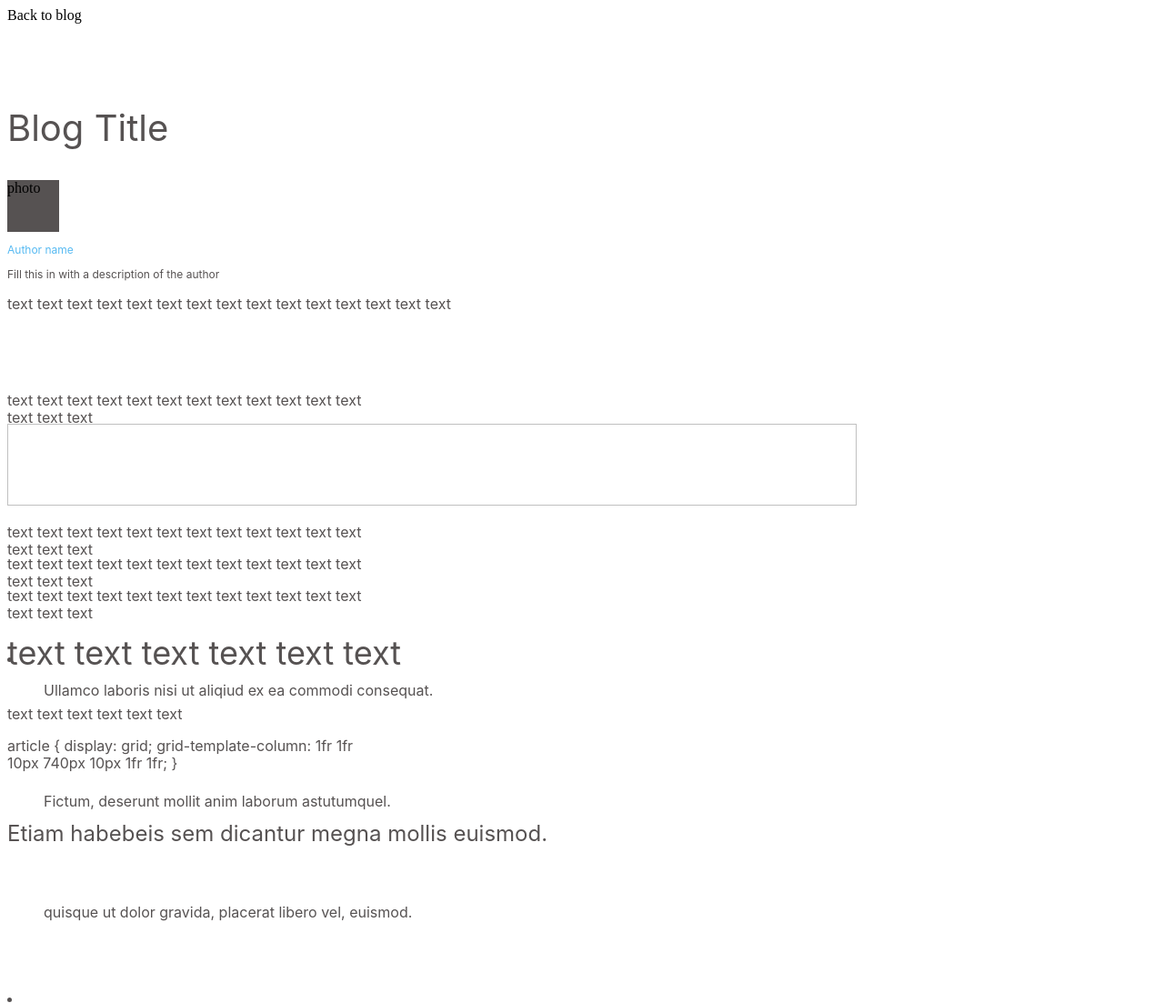
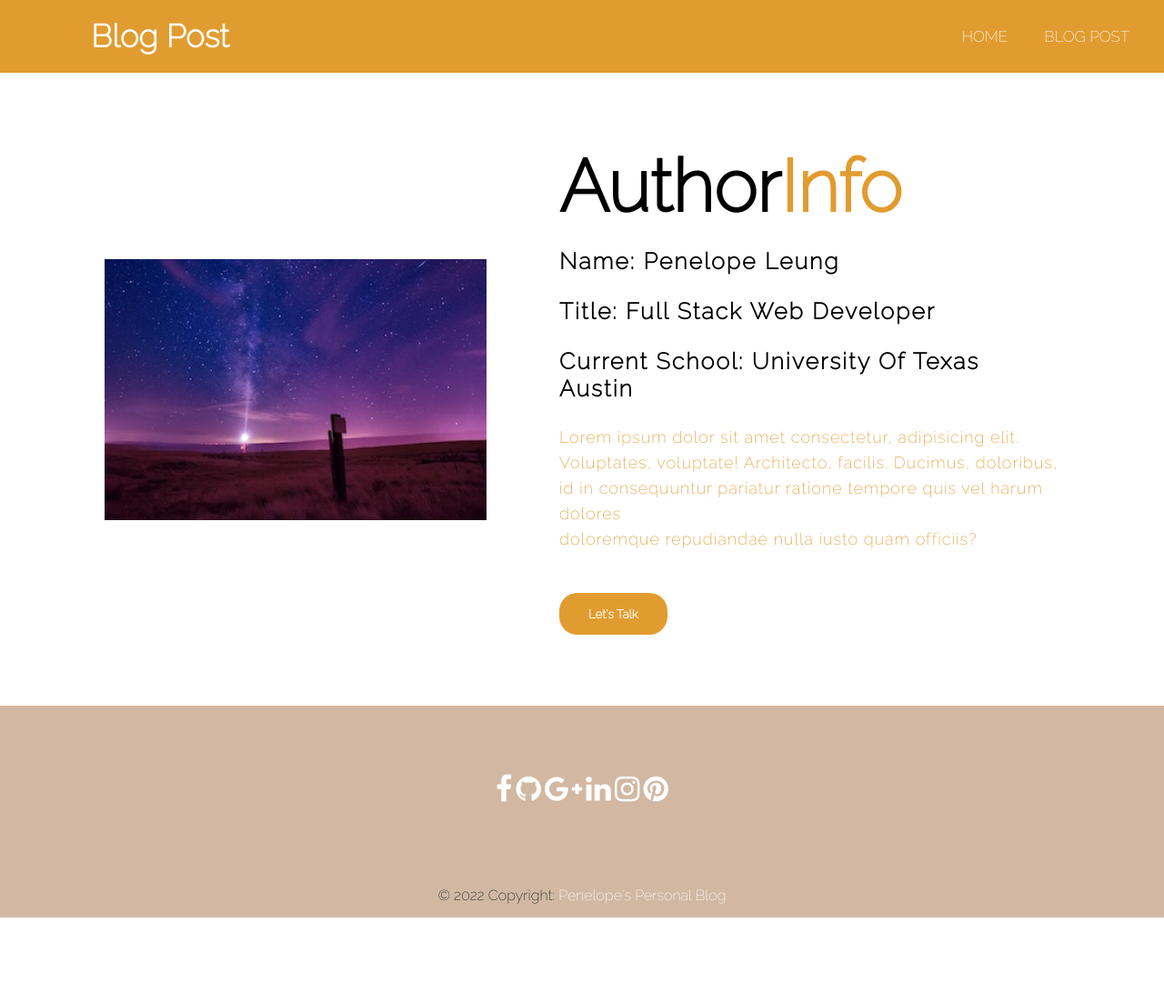
Before and after one commit to penelope-leung/personal-blog, a plain HTML site: page blog-post.html in a window 1280 px wide. Shown: the top 1103 px of the page at 91% size. After the commit the page ends 1009 px from the top, so only its background shows below. Drawn offline with Linux system fonts and the light colour scheme.

Commit message:
modified blod-post and post.css

```diff
--- a/CSS/post.css
+++ b/CSS/post.css
@@ -1,196 +1,123 @@
-header {
-  /* position: absolute; */
-  width: 1272px;
-  height: 76px;
+@import url("https://fonts.googleapis.com/css2?family=Noto+Sans:ital,wght@0,200;1,300&family=Raleway:wght@200&display=swap");
 
-  background: #ffffff;
+* {
+  margin: 0px;
+  padding: 0px;
+  box-sizing: border-box;
+  font-family: "Noto Sans", sans-serif;
+  font-family: "Raleway", sans-serif;
+}
+body {
+  margin-top: 0px;
+  padding: 0;
+  /* color: #fff;
+  background: #363636; */
+}
+nav {
+  background: #e19c30;
+  height: 80px;
+  width: 100%;
 }
 
-.container {
-  /* position: absolute; */
-  width: 1272px;
-  height: 76px;
-
-  background: #ffffff;
+label.logo {
+  color: white;
+  font-size: 35px;
+  line-height: 80px;
+  padding: 0 100px;
+  font-weight: bold;
 }
 
-.blogtitle {
-  /* position: absolute; */
-  width: 178px;
-  height: 48px;
-
-  font-family: "Inter";
-  font-style: normal;
-  font-weight: 400;
-  font-size: 40px;
-  line-height: 48px;
-
-  color: #565252;
+nav ul {
+  float: right;
+  margin-right: 20px;
 }
-
-.img {
-  /* position: absolute; */
-  width: 57px;
-  height: 57px;
-
-  background: #565252;
+nav ul li {
+  display: inline-block;
+  line-height: 80px;
+  margin: 0 5px;
 }
-
-.autherName {
-  /* position: absolute; */
-  width: 75px;
-  height: 15px;
-
-  font-family: "Inter";
-  font-style: normal;
-  font-weight: 400;
-  font-size: 12px;
-  line-height: 15px;
-  /* identical to box height */
-
-  color: #57baf2;
+nav ul li a {
+  color: white;
+  font-size: 17px;
+  padding: 7px 13px;
+  border-radius: 3px;
+  text-transform: uppercase;
 }
-.authorDescription {
-  /* position: absolute; */
-  width: 250px;
-  height: 15px;
-
-  font-family: "Inter";
-  font-style: normal;
-  font-weight: 400;
-  font-size: 12px;
-  line-height: 15px;
-  /* identical to box height */
-
-  color: #565252;
+footer {
+  /* margin-top: 320px; */
+  background: rgb(210, 184, 162);
 }
-
-.content1 {
-  /* position: absolute; */
-  width: 934px;
-  height: 90px;
-
-  font-family: "Inter";
-  font-style: normal;
-  font-weight: 400;
-  font-size: 16px;
-  line-height: 19px;
-
-  color: #565252;
+a:link {
+  color: #fff;
+  text-decoration: none;
 }
-
-.banner {
-  /* position: absolute; */
-  width: 934px;
-  height: 90px;
-
-  font-family: "Inter";
-  font-style: normal;
-  font-weight: 400;
-  font-size: 16px;
-  line-height: 19px;
-
-  color: #565252;
+a:visited {
+  color: #fff;
+  text-decoration: none;
 }
-
-.content2 {
-  /* position: absolute; */
-  width: 941px;
-  height: 90px;
-
-  font-family: "Inter";
-  font-style: normal;
-  font-weight: 400;
-  font-size: 16px;
-  line-height: 19px;
-
-  color: #565252;
+a:hover {
+  color: #fff;
+  text-decoration: none;
 }
-
-h2 {
-  /* position: absolute; */
-  width: 924px;
-  height: 50px;
-
-  font-family: "Inter";
-  font-style: normal;
-  font-weight: 400;
-  font-size: 36px;
-  line-height: 44px;
-
-  color: #565252;
+a:active {
+  color: #fff;
+  text-decoration: none;
 }
-
-.content3,
-p {
-  /* position: absolute; */
-  width: 406px;
-  height: 19px;
-
-  font-family: "Inter";
-  font-style: normal;
-  font-weight: 400;
-  font-size: 16px;
-  line-height: 19px;
-
-  color: #565252;
+.author {
+  width: 100%;
+  padding: 78px 0px;
+  background-color: #fff;
 }
-
-.container1,
-p {
-  /* position: absolute; */
-  width: 406px;
-  height: 19px;
-
-  font-family: "Inter";
-  font-style: normal;
-  font-weight: 400;
-  font-size: 16px;
-  line-height: 19px;
-
-  color: #565252;
+.author img {
+  height: auto;
+  width: 420px;
 }
-
-li,
-ul {
-  /* position: absolute; */
-  width: 580px;
-  height: 106px;
-
-  font-family: "Inter";
-  font-style: normal;
-  font-weight: 400;
-  font-size: 16px;
-  line-height: 19px;
-
-  color: #565252;
+.info-text {
+  width: 550px;
 }
-
-h3 {
-  /* position: absolute; */
-  width: 641px;
-  height: 163px;
-
-  font-family: "Inter";
-  font-style: normal;
-  font-weight: 400;
-  font-size: 24px;
-  line-height: 29px;
-
-  color: #565252;
+.main {
+  width: 1130px;
+  max-width: 95%;
+  margin: 0 auto;
+  display: flex;
+  align-items: center;
+  justify-content: space-around;
 }
-
-li,
-ol {
-  /* position: absolute; */
-  width: 641px;
-  height: 163px;
-
-  font-family: "Inter";
-  font-style: normal;
-  font-weight: 400;
-  font-size: 16px;
-  line-height: 19px;
-
-  color: #565252;
+.info-text h1 {
+  /* color: #fff; */
+  font-size: 80px;
+  text-transform: capitalize;
+  margin-bottom: 20px;
 }
+.info-text h5 {
+  /* color: #fff; */
+  font-size: 25px;
+  text-transform: capitalize;
+  margin-bottom: 25px;
+  letter-spacing: 2px;
+}
+span {
+  color:#e19c30;
+}
+.info-text p {
+  color:#e19c30;
+  letter-spacing: 1px;
+  line-height: 28px;
+  font-size: 18px;
+  margin-bottom: 45px;
+}
+button {
+  background-color: #e19c30;
+  color: #fff;
+  text-decoration: none;
+  border: 2px solid transparent;
+  font-weight: bold;
+  padding: 13px 30px;
+  border-radius: 20px;
+  transition: .4s;
+}
+button:hover {
+  background: transparent;
+  border: 2px solid #e19c30;
+  cursor: pointer;
+}
--- a/CSS/style.css
+++ b/CSS/style.css
@@ -7,6 +7,42 @@
   box-sizing: border-box;
   font-family: 'Noto Sans', sans-serif;
 font-family: 'Raleway', sans-serif;
+}
+nav {
+  background:#e19c30;
+  height: 80px;
+  width: 100%;;
+}
+
+label.logo {
+  color: white;
+  font-size: 35px;
+  line-height: 80px;
+  padding: 0 100px;
+  font-weight: bold;
+}
+
+nav ul {
+  float: right;
+  margin-right: 20px;
+}
+nav ul li {
+  display: inline-block;
+  line-height:  80px;
+  margin: 0 5px;
+}
+nav ul li a {
+  color: white;
+  font-size: 17px;
+  padding: 7px 13px;
+  border-radius: 3px;
+  text-transform: uppercase;
+}
+
+a.active, a:hover
+{
+  background: #f0dec0;
+  transition: .5s;
 }
 .container {
   width: 100%;
@@ -20,6 +56,7 @@ font-family: 'Raleway', sans-serif;
   width: 60%;
   text-align: center;
   margin: auto;
+
 }
 .container .row .header h1{
 padding-top: 30px;
@@ -59,6 +96,13 @@ color: #e19c30;
   line-height: 1.5;
   padding: 10px;
 }
+footer {
+  background-color: #e19c30;
+  color: #fff;
+  text-align: center;
+  font-size: 18px;
+  padding: 5px;
+}
 
 @media screen and (max-width: 768px){
   .content {
--- a/blog-post.html
+++ b/blog-post.html
@@ -1,55 +1,61 @@
 <!DOCTYPE html>
 <html lang="en">
   <head>
-    <meta charset="UTF-8">
-    <meta http-equiv="X-UA-Compatible" content="IE=edge">
-    <meta name="viewport" content="width=device-width, initial-scale=1.0">
+    <meta charset="UTF-8" />
+    <meta http-equiv="X-UA-Compatible" content="IE=edge" />
+    <meta name="viewport" content="width=device-width, initial-scale=1.0" />
+    <link
+      rel="stylesheet"
+      href="https://maxcdn.bootstrapcdn.com/font-awesome/4.7.0/css/font-awesome.min.css"
+    />
+    <link rel="stylesheet" href="./CSS/post.css" />
     <title>Blog Post</title>
-    <link rel = "stylesheet" href = "CSS/post.css">
   </head>
   <body>
-    <header>Back to blog</header>
-    <div class = "container">
-    <h2 class = "blogtitle">Blog Title</h2>
-    <div class = "img">photo</div>
-    <p class = "autherName">Author name</p>
-    <p class = "authorDescription">Fill this in with a description of the author</p>
-    <div>
-    <p class = "content1">text text text text text text text text text text text text text text text</p>
-    <p class = "em">text text text text text text text text text text text text text text text</p>
+    <nav>
+      <label class="logo">Blog Post</label>
+      <ul class="nav-links">
+        <li><a href="./index.html">Home</a></li>
+        <li><a class="blog-post" href="./blog-post.html">Blog post</a></li>
+      </ul>
+    </nav>
+    <section class="author">
+        <div class="main">
+            <img src="/img/pexels-frank-cone-2291873.jpg">
+        <div class="info-text">
+            <h1>Author<span>Info</span></h1>
+            <h5>Name: Penelope Leung</h5>
+            <h5>Title: Full Stack Web Developer</h5>
+            <h5>Current School: University of Texas Austin</h5>
+            <p>Lorem ipsum dolor sit amet consectetur, adipisicing elit. <br>
+                Voluptates, voluptate! Architecto, facilis. Ducimus, doloribus,<br>
+                id in consequuntur pariatur ratione tempore quis vel harum dolores<br>
+                 doloremque repudiandae nulla iusto quam officiis?</p>
+                 <button type="button">Let's Talk</button>
         </div>
-    <img class="banner">
-    <div class="content2">
-        <p>text text text text text text text text text text text text text text text</p>
-        <p>text text text text text text text text text text text text text text text</p>
-        <p>text text text text text text text text text text text text text text text</p>
         </div>
-    <div class="content3">
-        <h2>text text text text text text</h2>
-        <p>text text text text text text</p>
-        <div class = "container1">
-            <p>article { </b>
-               display: grid; </b>
-               grid-template-column: 1fr 1fr 10px 740px 10px 1fr 1fr;</b>
-           }</b>
+    </section>
+           <footer>
+      <div class="container" style="padding: 80px 0" align="center">
+        <a href="#">
+          <i class="fa fa-facebook fa-lg white-text mr-md-5 mr-3 fa-2x"></i> </a
+        ><a href="#">
+          <i class="fa fa-github fa-lg white-text mr-md-5 mr-3 fa-2x"></i> </a
+        ><a href="#">
+          <i class="fa fa-google-plus fa-lg white-text mr-md-5 mr-3 fa-2x"></i> </a
+        ><a href="#">
+          <i class="fa fa-linkedin fa-lg white-text mr-md-5 mr-3 fa-2x"></i> </a
+        ><a href="#">
+          <i class="fa fa-instagram fa-lg white-text mr-md-5 mr-3 fa-2x"></i> </a
+        ><a href="#">
+          <i class="fa fa-pinterest fa-lg white-text mr-md-5 mr-3 fa-2x"></i>
+        </a>
+      </div>
+      <div style="bacakground: #004872;">
+        <p style="color: #1a2627; padding: 15px 0;" align="center">
+        &copy; 2022 Copyright: <a href="mailto:penelope.c.leung@gmail.com">Penelope's Personal Blog</a>
         </p>
     </div>
-    </div>
-    <div>
-        <li>
-            <ul>Ullamco laboris nisi ut aliqiud ex ea commodi consequat.</ul>
-            <ul>Fictum, deserunt mollit anim laborum astutumquel.</ul>
-            <ul>quisque ut dolor gravida, placerat libero vel, euismod.</ul>
-        </li>
-    </div>
-    <div class = "container2">
-        <h3>Etiam habebeis sem dicantur megna mollis euismod.</h3>
-        <li>
-            <ol>Ullamco laboris nisi ut aliquid ex ea commodi condequat</ol>
-            <ol>Ullamco laboris nisi ut aliquid ex ea commodi condequat</ol>
-            <ol>Ullamco laboris nisi ut aliquid ex ea commodi condequat</ol>
-        </li>
-    </div>
-    </div>
+    </footer>
   </body>
 </html>
```
Also changed, not shown: index.html (+8 -0 lines). Lines whose indentation alone changed are shown as unchanged.
